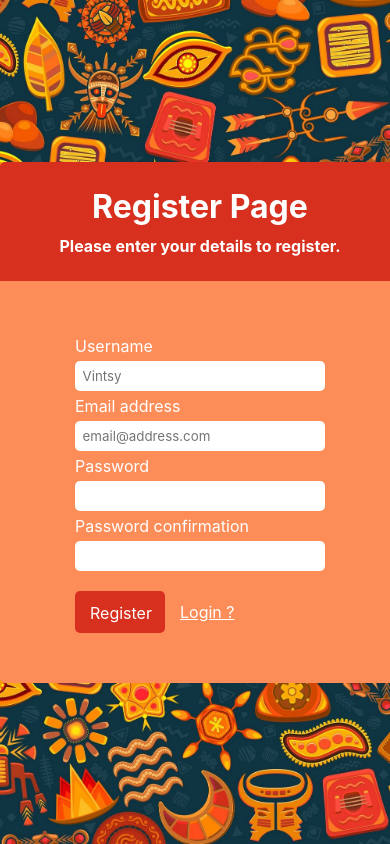
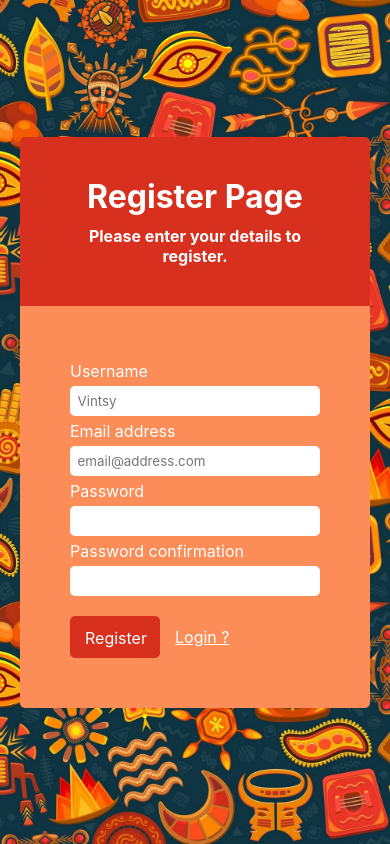
Before and after one commit to Ramariarison/note-manager-poo, a PHP site: page /register.php in a window 390 px wide. Run offline with PHP 8.4, Linux system fonts and the light colour scheme.

Commit message:
update: ajout de propriétés CSS pour rendre les pages de login et register responsive

```diff
--- a/css/index.css
+++ b/css/index.css
@@ -13,6 +13,7 @@ body {
     display: grid;
     place-items: center;
     color: white;
+    padding: 20px;
 }
 
 .container {
@@ -21,7 +22,7 @@ body {
 }
 
 .box {
-    padding: 50px 20px 50px 20px;
+    padding: 50px;
     border-radius: 0 0 5px 5px;
     background-color: #FC8D59;
     display: flex;
@@ -31,8 +32,9 @@ body {
 }
 
 .title {
-    min-width: 400px;
-    padding: 25px 0 25px 0;
+    width: 100%;
+    max-width: 500px;
+    padding: 50px 70px 20px 70px;
     border-radius: 5px 5px 0 0;
     background-color: #D7301F;
     text-align: center;
@@ -84,3 +86,17 @@ span {
 h4 {
     padding-top: 10px;
 }
+
+/* Responsive */
+
+@media (max-width: 600px) {
+    body {
+        flex-direction: column;
+        align-items: center;
+    }
+
+    .title {
+        text-align: center;
+        padding: 40px;
+    }
+}
```
